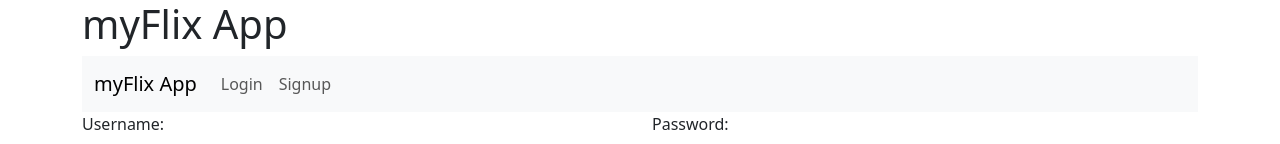
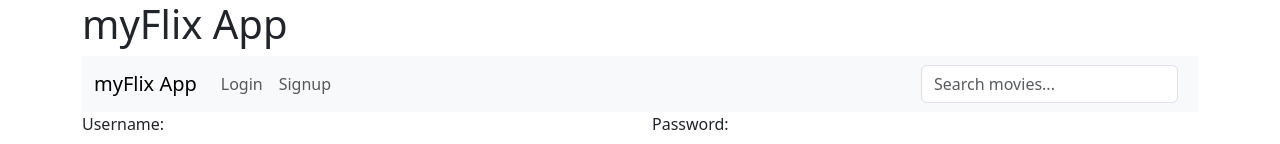
Before and after one commit to yougrom/myflix-client-react, a React (Create React App) app: page /login in a window 1280 px wide. Shown: the top 144 px of the page. Built offline with nearby package versions, Linux system fonts and the light colour scheme.

Commit message:
Implement search functionality and pass search props to NavigationBar

```diff
--- a/package.json
+++ b/package.json
@@ -3,6 +3,7 @@
   "version": "0.1.0",
   "private": true,
   "dependencies": {
+    "@reduxjs/toolkit": "^2.2.2",
     "@testing-library/jest-dom": "^5.17.0",
     "@testing-library/react": "^13.4.0",
     "@testing-library/user-event": "^13.5.0",
@@ -11,9 +12,11 @@
     "react": "^18.2.0",
     "react-bootstrap": "^2.10.2",
     "react-dom": "^18.2.0",
+    "react-redux": "^9.1.0",
     "react-router": "^6.22.3",
     "react-router-dom": "^6.22.3",
     "react-scripts": "5.0.1",
+    "redux": "^5.0.1",
     "web-vitals": "^2.1.4"
   },
   "scripts": {
--- a/src/components/main-view/main-view.jsx
+++ b/src/components/main-view/main-view.jsx
@@ -16,6 +16,8 @@ const MainView = () => {
   const [user, setUser] = useState(storedUser ? storedUser : null);
   const [token, setToken] = useState(storedToken ? storedToken : null);
   const [movies, setMovies] = useState([]);
+
+  const [searchQuery, setSearchQuery] = useState("");
 
   useEffect(() => {
     if (!token) {
@@ -100,7 +102,12 @@ const MainView = () => {
 
   return (
     <BrowserRouter>
-      <NavigationBar user={user} onLoggedOut={onLoggedOut} />
+      <NavigationBar
+        user={user}
+        onLoggedOut={onLoggedOut}
+        searchQuery={searchQuery}
+        setSearchQuery={setSearchQuery}
+      />
       <Row className="justify-content-md-center">
         <Routes>
           <Route
@@ -146,7 +153,13 @@ const MainView = () => {
                 <Col>The list is empty!</Col>
               ) : (
                 <>
-                  {movies.map((movie) => (
+                  {movies
+                    .filter((movie) =>
+                      movie.Title.toLowerCase().includes(
+                        searchQuery.toLowerCase()
+                      )
+                    )
+                    .map((movie) => (
                       <Col
                         key={movie._id}
                         sm={6}
@@ -155,7 +168,6 @@ const MainView = () => {
                         className="margin"
                       >
                         <MovieCard
-                        key={movie._id}
                           movie={movie}
                           toggleFavorite={() => toggleFavorite(movie._id)}
                           isFavorite={isFavorite(movie._id)}
--- a/src/components/navigation-bar/navigation-bar.jsx
+++ b/src/components/navigation-bar/navigation-bar.jsx
@@ -1,7 +1,12 @@
 import { Navbar, Container, Nav } from "react-bootstrap";
 import { Link } from "react-router-dom";
 
-export const NavigationBar = ({ user, onLoggedOut }) => {
+export const NavigationBar = ({
+  user,
+  onLoggedOut,
+  searchQuery,
+  setSearchQuery,
+}) => {
   return (
     <Navbar bg="light" expand="lg">
       <Container>
@@ -11,9 +16,8 @@ export const NavigationBar = ({ user, onLoggedOut }) => {
         <Navbar.Toggle aria-controls="basic-navbar-nav" />
         <Navbar.Collapse id="basic-navbar-nav">
           <Nav className="me-auto">
-            {/* Conditionally render links based on authentication status */}
+            {/* Conditional rendering based on authentication */}
             {user ? (
-              // Links for authenticated users
               <>
                 <Nav.Link as={Link} to="/">
                   Home
@@ -26,7 +30,6 @@ export const NavigationBar = ({ user, onLoggedOut }) => {
                 </Nav.Link>
               </>
             ) : (
-              // Links for unauthenticated users
               <>
                 <Nav.Link as={Link} to="/login">
                   Login
@@ -37,6 +40,17 @@ export const NavigationBar = ({ user, onLoggedOut }) => {
               </>
             )}
           </Nav>
+          {/* Search input field */}
+          <form className="d-flex">
+            <input
+              className="form-control me-2"
+              type="search"
+              placeholder="Search movies..."
+              aria-label="Search"
+              value={searchQuery}
+              onChange={(e) => setSearchQuery(e.target.value)}
+            />
+          </form>
         </Navbar.Collapse>
       </Container>
     </Navbar>
```
Also changed, not shown: 1 other file (tests, documents, lock files or other folders). Lines whose indentation alone changed are shown as unchanged.
